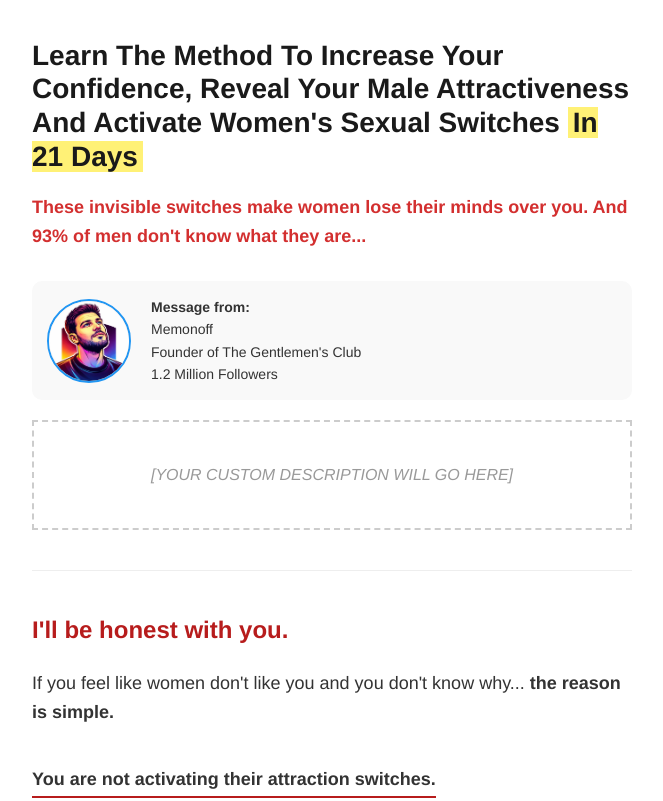
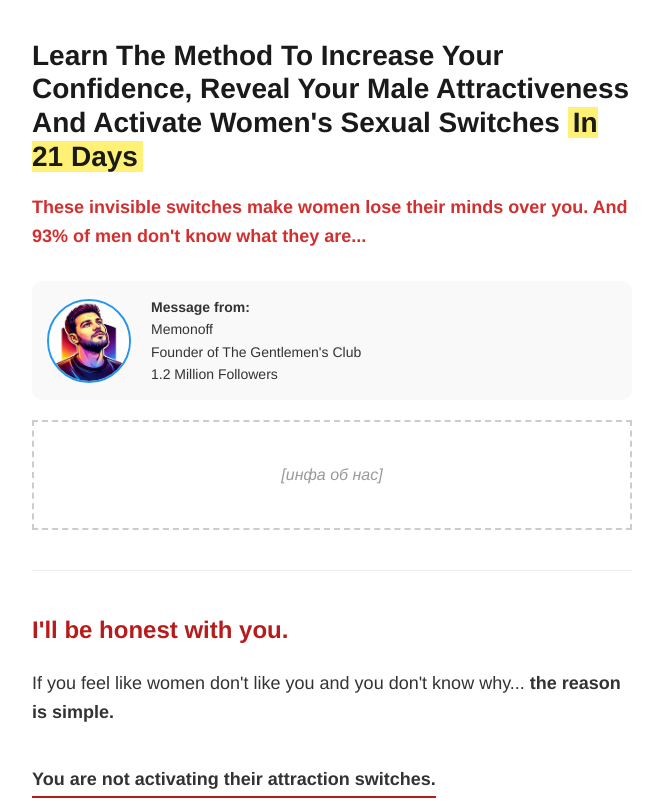
Before and after one commit to andropop888-eng/Memonoff-pro, a plain HTML site: page index.html in a window 1280 px wide. Shown: the top 801 px of the page, without its empty margins (308-971 px from the left). Drawn offline with Linux system fonts and the light colour scheme; a script that the page names is missing.

Commit message:
Update index.html

```diff
--- a/index.html
+++ b/index.html
@@ -28,7 +28,7 @@
         </div>
 
         <div class="custom-description-placeholder">
-            [YOUR CUSTOM DESCRIPTION WILL GO HERE]
+            [инфа об нас]
         </div>
 
         <hr class="separator">
```
